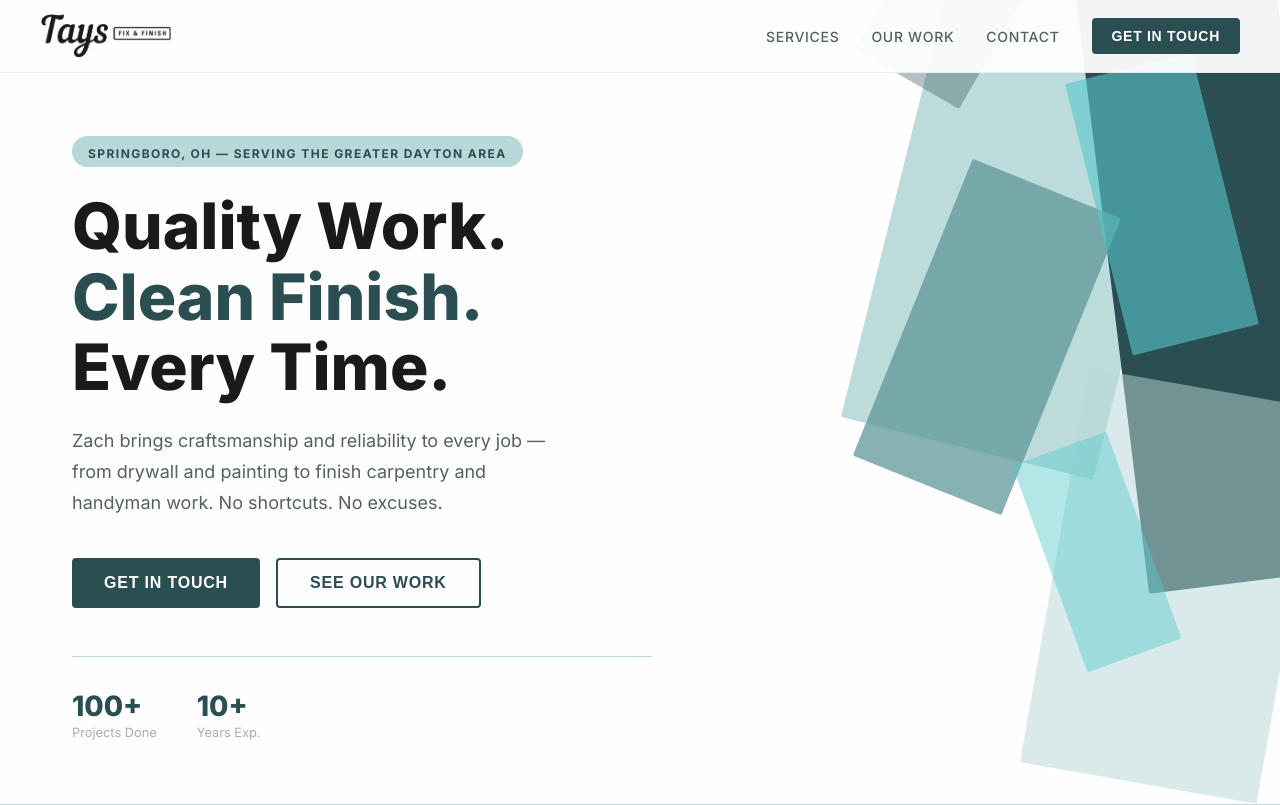
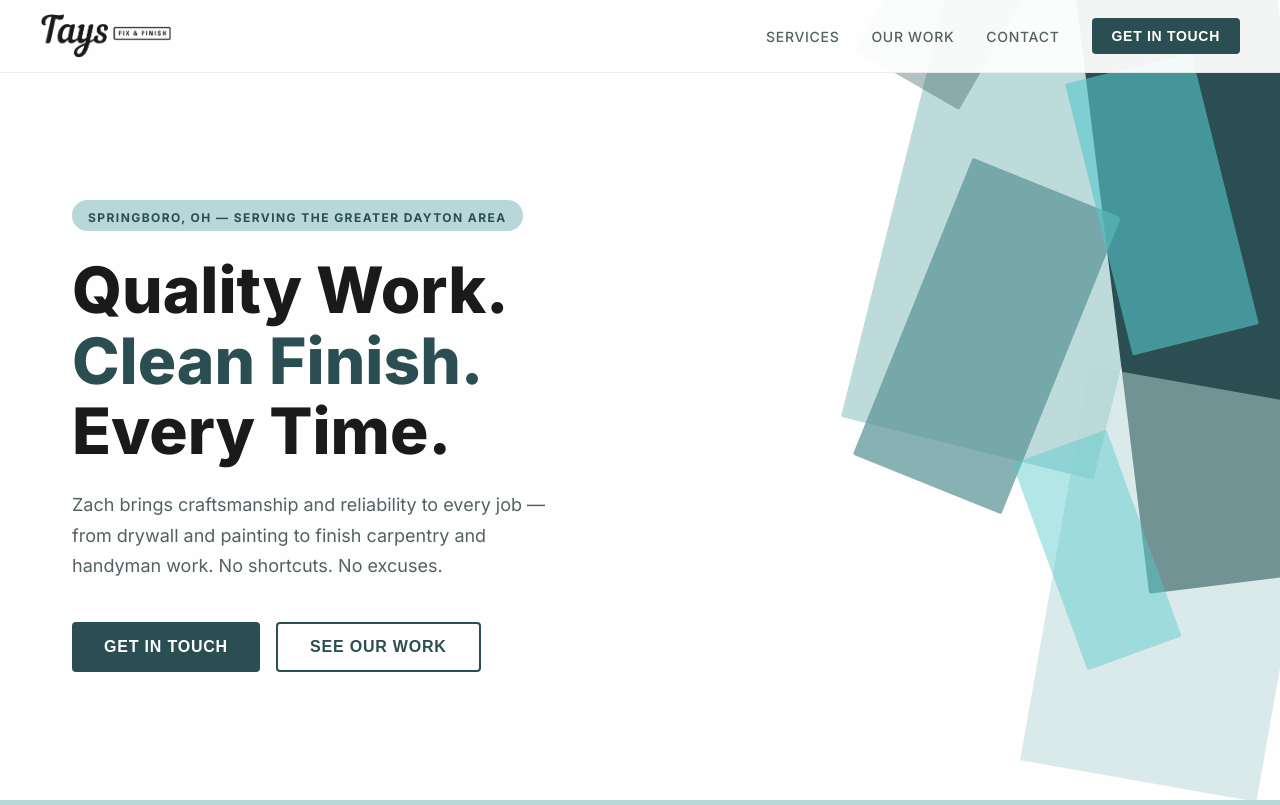
Before and after one commit to meredithpatrick/tays-fix-and-finish, a Next.js app: page / in a window 1280 px wide. Shown: the top 805 px of the page. Built offline with nearby package versions, Linux system fonts and the light colour scheme.

Commit message:
Update page.tsx
removed 100 projects and 10+ years

```diff
--- a/app/page.tsx
+++ b/app/page.tsx
@@ -409,18 +409,6 @@ export default function Home() {
                 See Our Work
               </button>
             </div>
-            {/* Stats */}
-            <div style={{
-              display: "flex", gap: "2.5rem", marginTop: "3rem", paddingTop: "2rem",
-              borderTop: "1px solid var(--colors-teal)",
-            }}>
-              {[["100+", "Projects Done"], ["10+", "Years Exp."]].map(([num, label]) => (
-                <div key={label}>
-                  <div style={{ fontSize: "1.75rem", fontWeight: 800, color: "var(--colors-teal-dark)" }}>{num}</div>
-                  <div style={{ fontSize: "0.8rem", color: "var(--colors-gray-med)", marginTop: 2 }}>{label}</div>
-                </div>
-              ))}
-            </div>
           </div>
         </div>
       </section>
```
